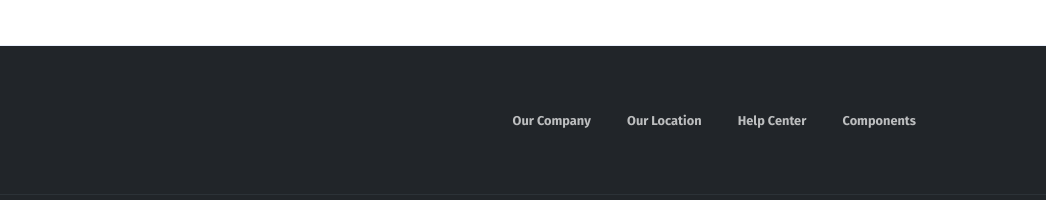
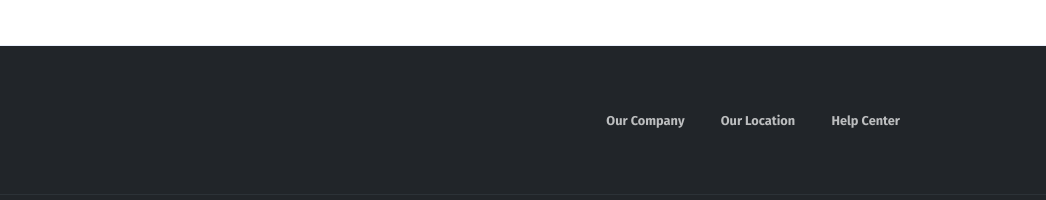
Before and after one commit to MikiDude21/pizza3, a plain HTML site: page index.html in a window 1280 px wide. Shown: the part 3871-4071 px from the top of the page, 234-1280 px from the left. Drawn offline with Linux system fonts and the light colour scheme.

Commit message:
Update index.html

```diff
--- a/index.html
+++ b/index.html
@@ -357,7 +357,6 @@
                     <a href="#" class="px-3"><small class="font-weight-bold">Our Company</small></a>
                     <a href="#" class="px-3"><small class="font-weight-bold">Our Location</small></a>
                     <a href="#" class="px-3"><small class="font-weight-bold">Help Center</small></a>
-                    <a href="components.html" class="pl-3"><small class="font-weight-bold">Components</small></a>
                 </div>
             </div>
         </div>
```
